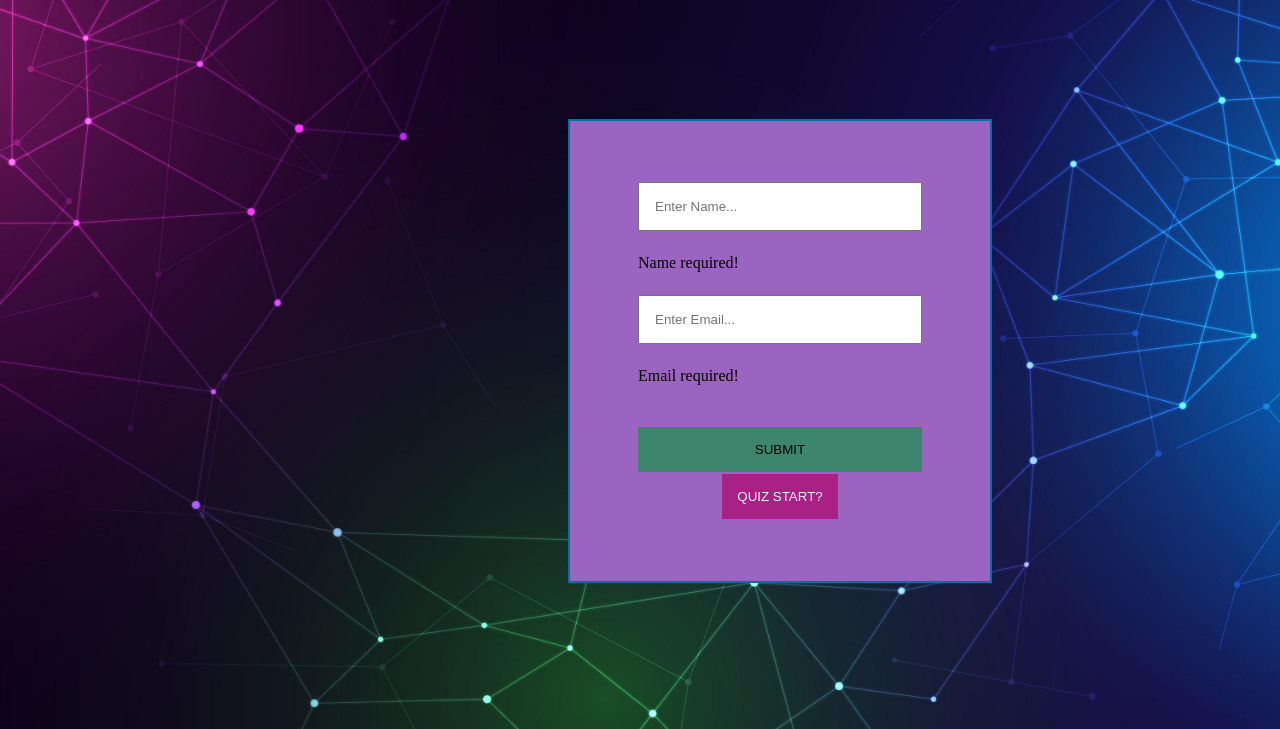
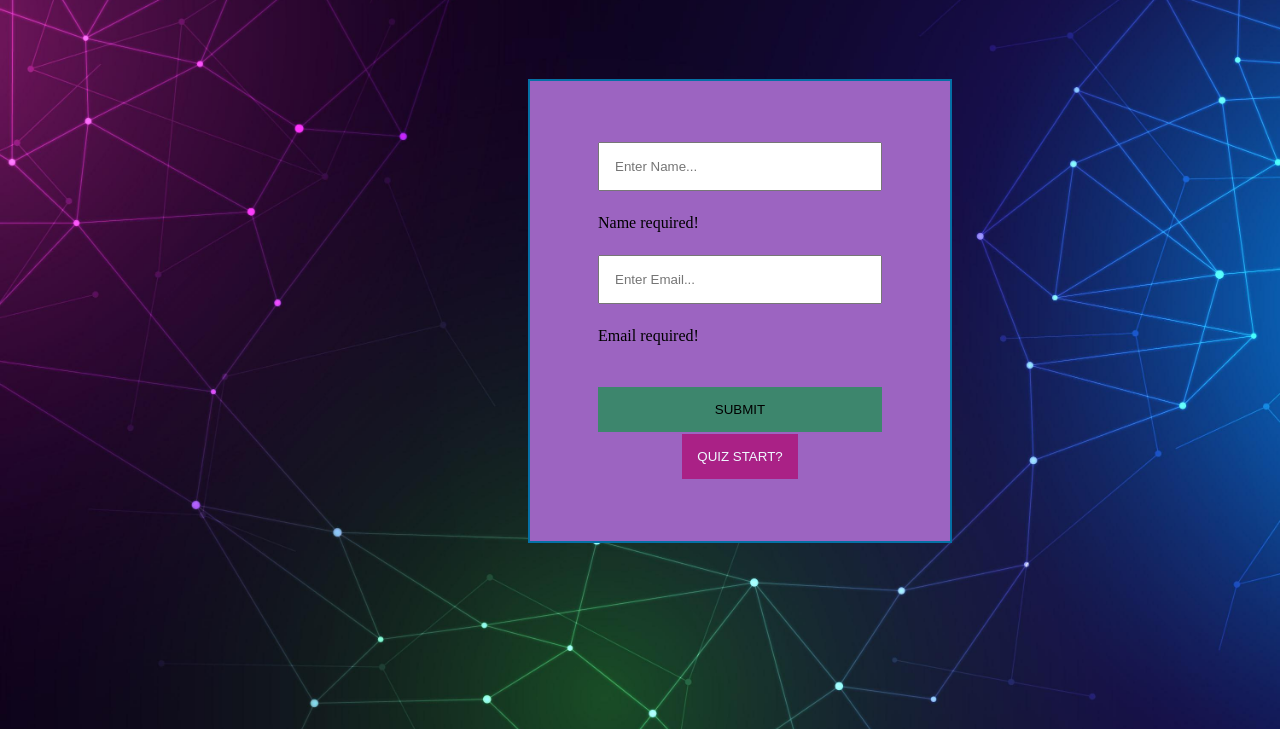
Before and after one commit to muhammadhuzaifa0987/Quiz-App, a plain HTML site: page index.html in a window 1280 px wide. Shown: the part 113-842 px from the top of the page. Drawn offline with Linux system fonts and the light colour scheme.

Commit message:
Update index.css

```diff
--- a/index.css
+++ b/index.css
@@ -13,11 +13,11 @@ background-position: center;
     display:grid;
     justify-content: center;
     align-items: center;
-    margin-top: 140px;
+    margin-top: 100px;
     height: 340px;
     border: 2px solid rgb(5, 112, 165);
     width: 300px;
-    margin-left: 560px;
+    margin-left: 520px;
     padding: 60px;
     background-color: rgb(156, 100, 193);
     box-shadow: 10px;
```
